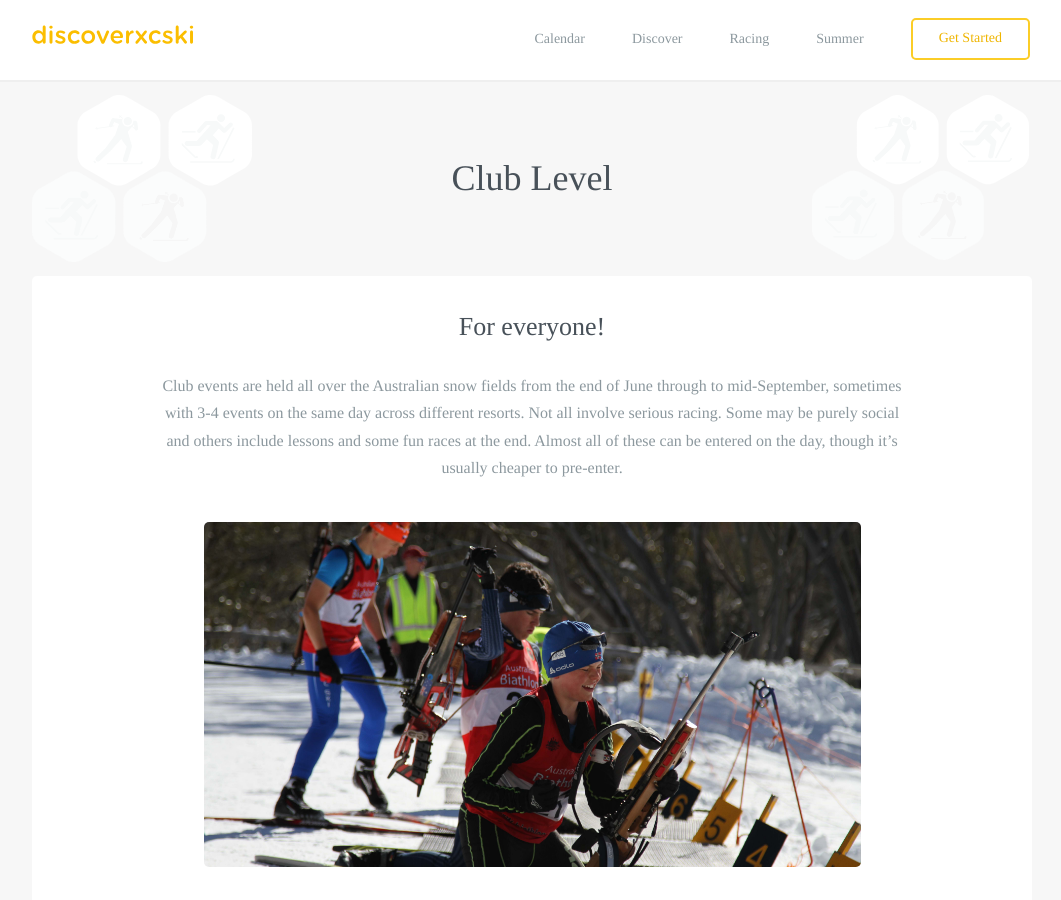
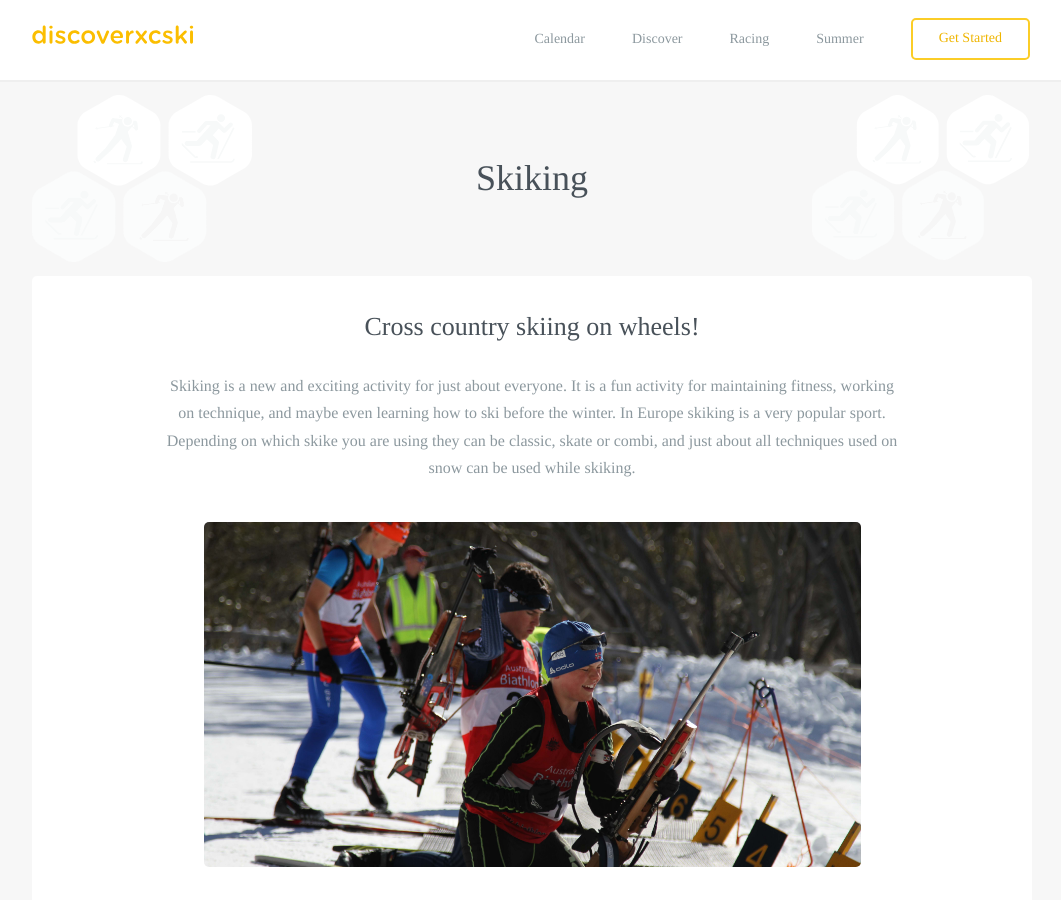
Before and after one commit to robcatto/robcatto.github.io, a Jekyll site: the page built from summer/skike/index.html, in a window 1280 px wide and 900 px high. Shown: the whole window, without its empty margins (108-1169 px from the left). Built offline with Jekyll 4.4.1, drawn with Linux system fonts in a browser that asks for light colours; some web fonts are replaced; Markdown is read by kramdown in place of the engine named in the settings.

Commit message:
Update index.html

```diff
--- a/summer/skike/index.html
+++ b/summer/skike/index.html
@@ -25,7 +25,7 @@ layout: default
                                             </g>
                                         </g>
                                 </svg>
-                <h1 class="feature_heading" style="color: white;">Club Level</h1>
+                <h1 class="feature_heading" style="color: white;">Skiking</h1>
                 <h2 class="feature_subheading">Club events cater for all ages and all abilities</h2>
             </section>
 
@@ -45,8 +45,8 @@ layout: default
       <div class="content">
         <div id="content1">
         <section class="mobile_section">
-                <h3>For everyone!</h3>
-                <p>Club events are held all over the Australian snow fields from the end of June through to mid-September, sometimes with 3-4 events on the same day across different resorts. Not all involve serious racing. Some may be purely social and others include lessons and some fun races at the end. Almost all of these can be entered on the day, though it’s usually cheaper to pre-enter.
+                <h3>Cross country skiing on wheels! </h3>
+                <p>Skiking is a new and exciting activity for just about everyone. It is a fun activity for maintaining fitness, working on technique, and maybe even learning how to ski before the winter. In Europe skiking is a very popular sport.  Depending on which skike you are using they can be classic, skate or combi, and just about all techniques used on snow can be used while skiking.
 
                 </p>
                 <div class="one">
```
